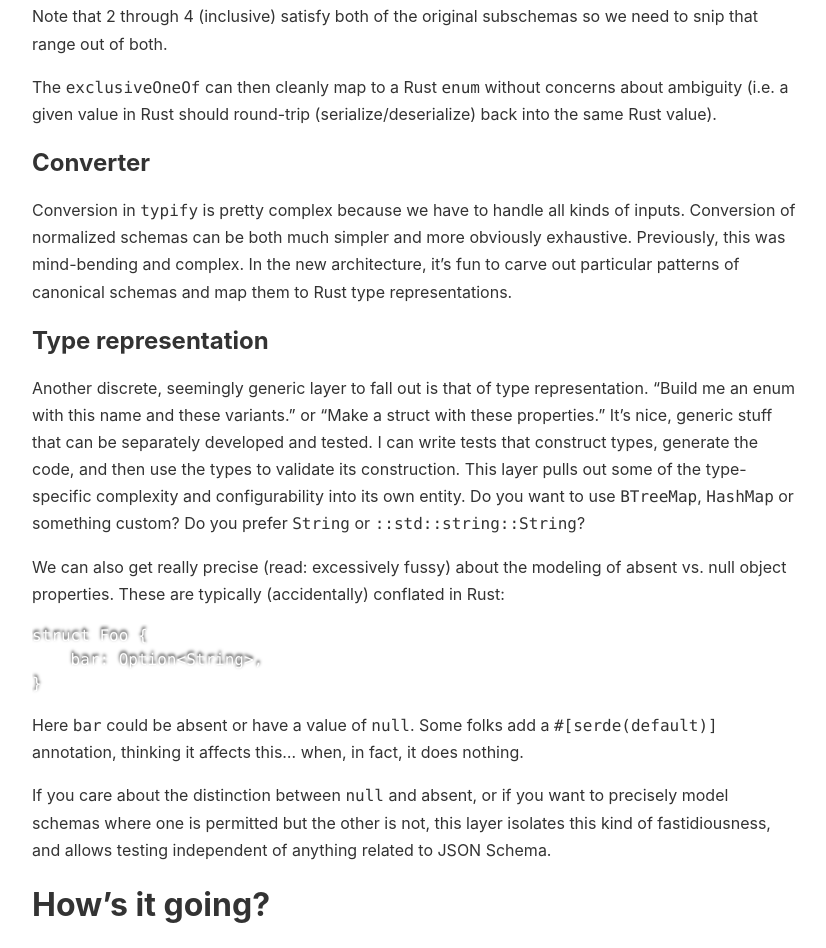
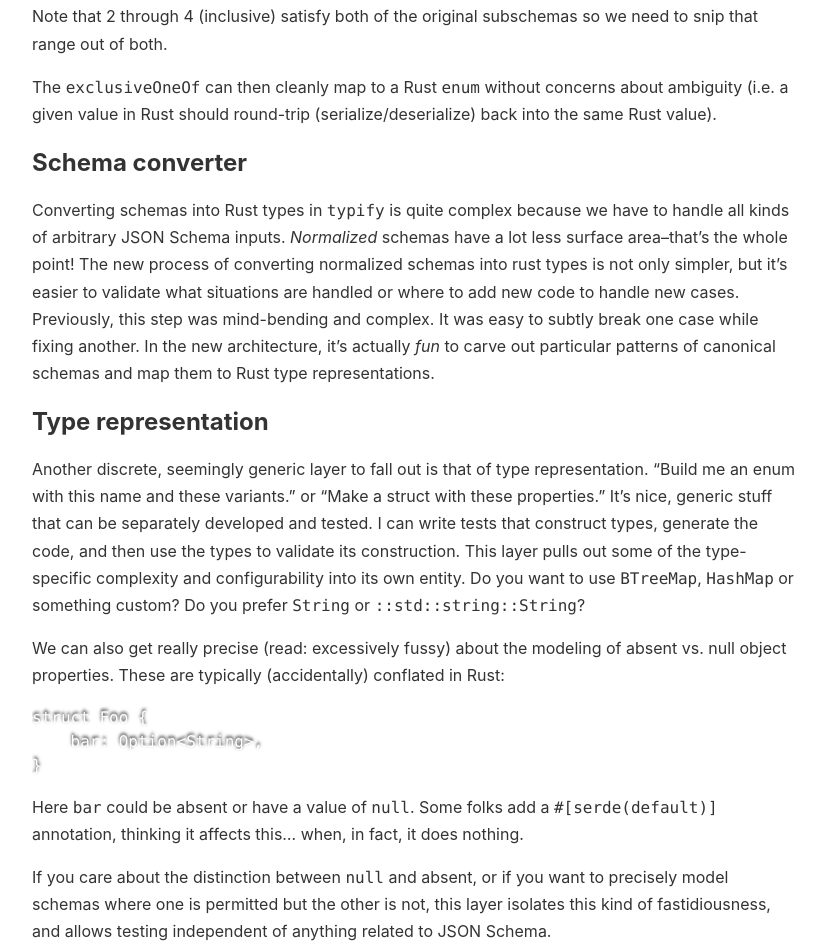
Before and after one commit to ahl/blog, an Eleventy site: page content/blog/2026-05-10-typify-2-wip/index.md in a window 1280 px wide. Shown: the part 5545-6493 px from the top of the page, without its empty margins (224-1050 px from the left). Built offline with nearby package versions, Linux system fonts and the light colour scheme; Eleventy itself is replaced by a stand-in of ours; some packages are replaced by stand-ins of ours; code samples lack their colours; files that its build step writes are made by us from their sources; what @zachleat/heading-anchors, eleventy-plugin-mathjax, eleventy-plugin-youtube-embed, zod-validation-error would draw is missing.

Commit message:
feedback from ben

```diff
--- a/content/blog/2026-05-10-typify-2-wip/index.md
+++ b/content/blog/2026-05-10-typify-2-wip/index.md
@@ -272,13 +272,17 @@ The `exclusiveOneOf` can then cleanly map to a Rust `enum` without concerns
 about ambiguity (i.e. a given value in Rust should round-trip
 (serialize/deserialize) back into the same Rust value).
 
-## Converter
+## Schema converter
 
-Conversion in `typify` is pretty complex because we have to handle all kinds of
-inputs. Conversion of normalized schemas can be both much simpler and more
-obviously exhaustive. Previously, this was mind-bending and complex. In the new
-architecture, it's fun to carve out particular patterns of canonical schemas
-and map them to Rust type representations.
+Converting schemas into Rust types in `typify` is quite complex because we have
+to handle all kinds of arbitrary JSON Schema inputs. *Normalized* schemas have
+a lot less surface area--that's the whole point! The new process of converting
+normalized schemas into rust types is not only simpler, but it's easier to
+validate what situations are handled or where to add new code to handle new
+cases. Previously, this step was mind-bending and complex. It was easy to
+subtly break one case while fixing another. In the new architecture, it's
+actually *fun* to carve out particular patterns of canonical schemas and map
+them to Rust type representations.
 
 ## Type representation
 
```
